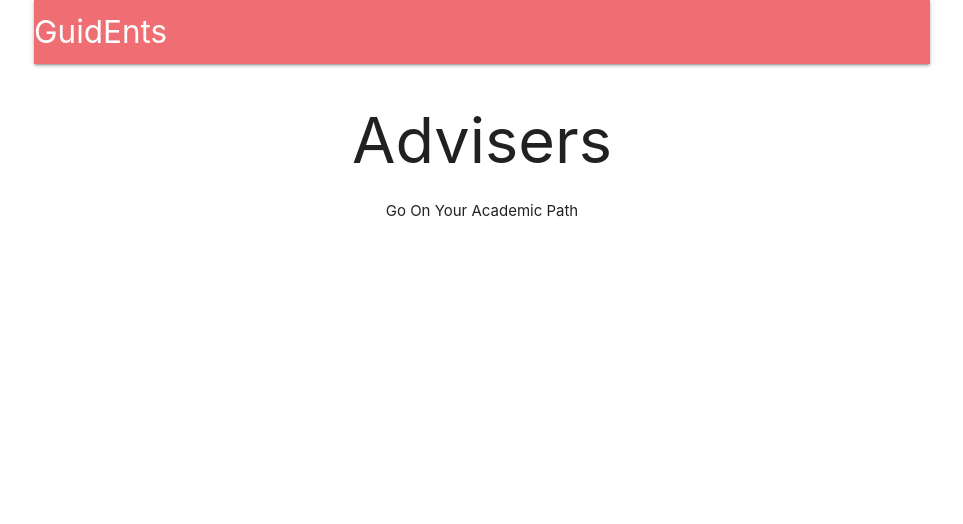
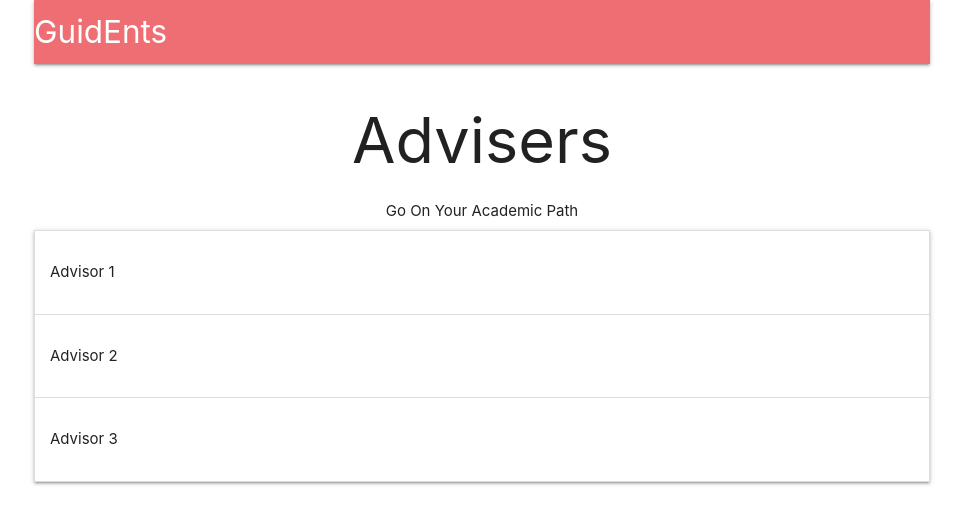
Before and after one commit to jdwinters/GuidEnts, a React (Create React App) app in the folder client/: page /advisers in a window 1280 px wide. Shown: the top 524 px of the page, without its empty margins (158-1121 px from the left). Built offline with nearby package versions, Linux system fonts and the light colour scheme; no server answers.

Commit message:
Added advisers.js class

```diff
--- a/client/src/components/Advisers.js
+++ b/client/src/components/Advisers.js
@@ -1,15 +1,50 @@
-import React, { Component } from 'react';
-import { connect } from 'react-redux';
+import React, { Component } from "react";
+import { connect } from "react-redux";
+import M from "materialize-css";
 
-const Advisers = () => {
-	return(
-		<div style={{ textAlign: 'center' }}>
-			<h1>
-				Advisers
-			</h1>
-			Go On Your Academic Path
-		</div>
-	);
-};
+class Advisers extends Component {
+  componentDidMount() {
+    M.AutoInit();
+  }
+  render() {
+    return (
+      <div style={{ textAlign: "center" }}>
+        <h1>Advisers</h1>
+        Go On Your Academic Path
+        <ul class="collapsible">
+          <li>
+            <div class="collapsible-header">
+              <p class="material-icons">Advisor 1</p>
+            </div>
+            <div class="collapsible-body">
+              <span>Phone</span> <br />
+              <span>Email</span>
+            </div>
+          </li>
+          <li>
+            <div class="collapsible-header">
+              <p class="material-icons">Advisor 2</p>
+            </div>
+            <div class="collapsible-body">
+              <span>Phone</span> <br />
+              <span>Email</span>
+            </div>
+          </li>
+          <li>
+            <div class="collapsible-header">
+              <p class="material-icons">Advisor 3</p>
+            </div>
+            <div class="collapsible-body">
+              <span>Phone</span> <br />
+              <span>Email</span>
+            </div>
+          </li>
+        </ul>
+      </div>
+    );
+  }
+}
+
+// look at the materialize card page to make list of advisor contacts
 
 export default Advisers;
```
